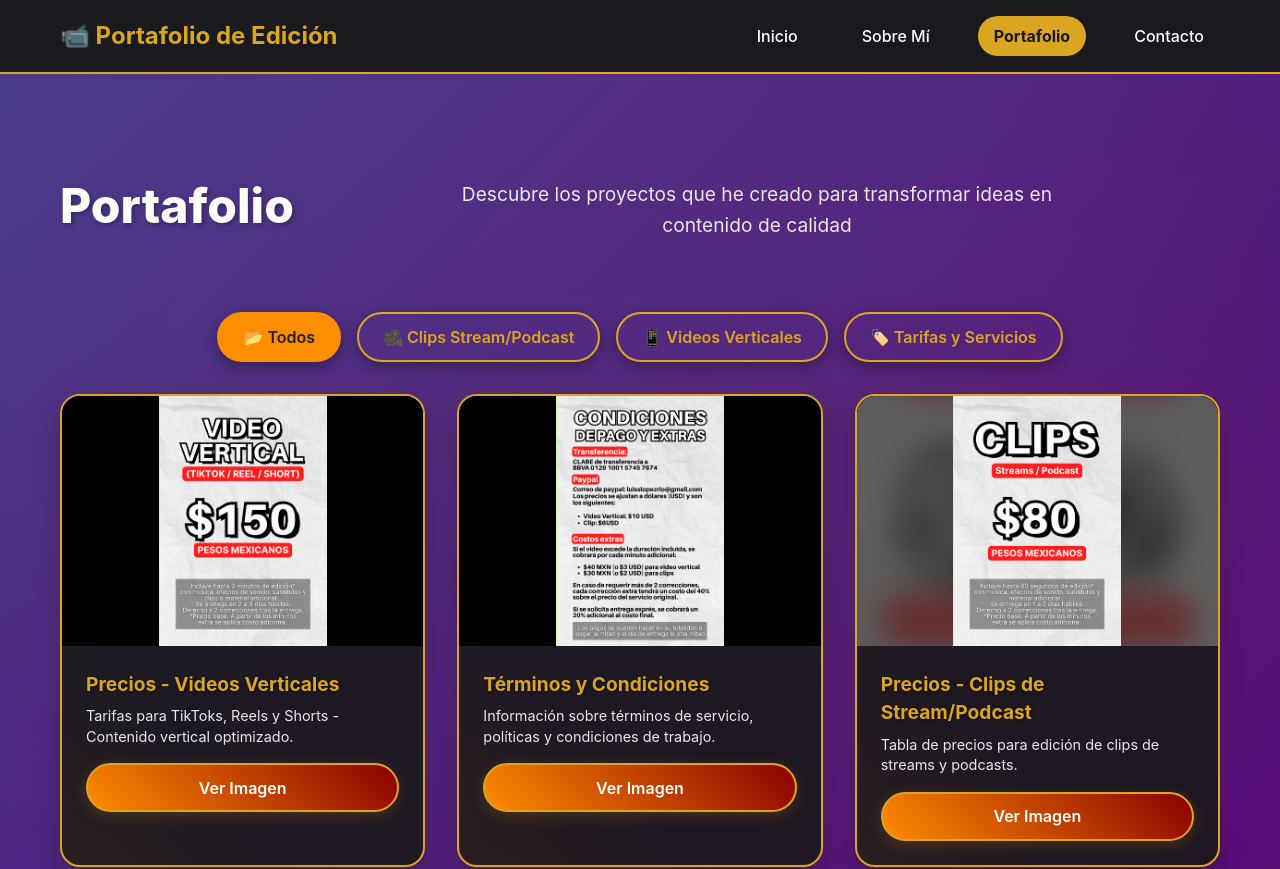
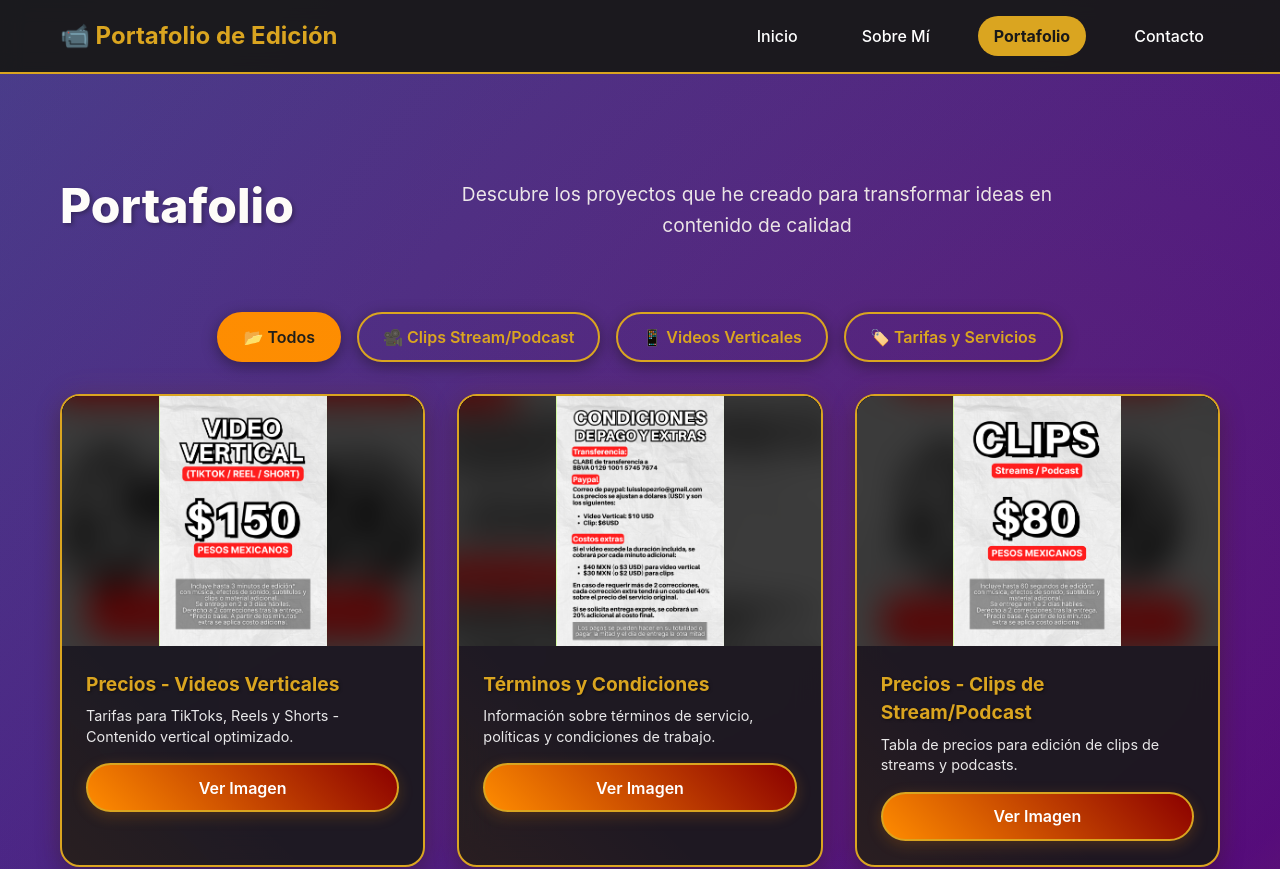
Before and after one commit to MedellinSusess/Portafolio, a React (Vite) app: page /portafolio in a window 1280 px wide. Shown: the top 869 px of the page. Built offline with nearby package versions, Linux system fonts and the light colour scheme.

Commit message:
uis, me falto eso jeje

```diff
--- a/src/pages/Portafolio.css
+++ b/src/pages/Portafolio.css
@@ -141,7 +141,7 @@
   background-size: cover;
   background-position: center;
   background-repeat: no-repeat;
-  filter: blur(15px) brightness(0.4);
+  filter: blur(15px) brightness(0.3) contrast(1.2) saturate(1.5);
   z-index: 1;
   transform: scale(1.2);
 }
--- a/src/pages/Portafolio.tsx
+++ b/src/pages/Portafolio.tsx
@@ -16,6 +16,11 @@ const Portafolio: React.FC = () => {
   const [activeFilter, setActiveFilter] = useState<'todos' | 'clips' | 'verticales' | 'tarifas'>('todos');
   const [selectedItem, setSelectedItem] = useState<PortfolioItem | null>(null);
   const [isGraneOpen, setIsGraneOpen] = useState(false);
+
+  // Función para codificar URLs correctamente
+  const encodeImageUrl = (url: string) => {
+    return url.replace(/\s+/g, '%20');
+  };
 
   // Portfolio real con videos y tarifas de Luis Majoras
   const portfolioItems: PortfolioItem[] = [
@@ -201,7 +206,7 @@ const Portafolio: React.FC = () => {
             <div
               key={item.id}
               className="portfolio-card"
-              style={{ '--bg-image': `url(${item.thumbnail})` } as React.CSSProperties}
+              style={{ '--bg-image': `url("${encodeImageUrl(item.thumbnail)}")` } as React.CSSProperties}
               onClick={() => handleItemClick(item)}
             >
               <div className="card-image">
```
